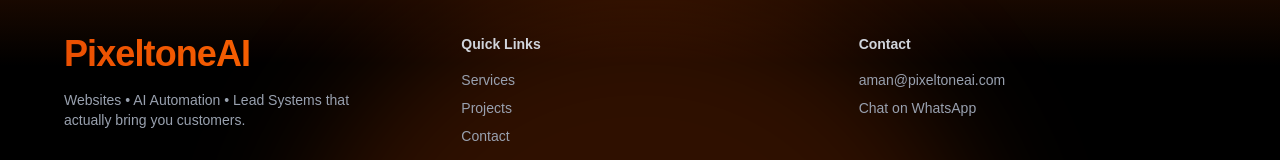
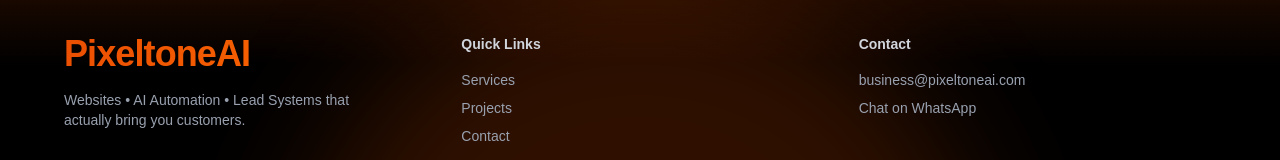
Before and after one commit to pixeltoneai/pixeltoneai, a Next.js app: page / in a window 1280 px wide. Shown: the part 3590-3750 px from the top of the page. Built offline with nearby package versions, Linux system fonts and the light colour scheme.

Commit message:
Updated mail

```diff
--- a/components/CTA.tsx
+++ b/components/CTA.tsx
@@ -42,13 +42,14 @@
           <a
             href="https://wa.me/919512260104?text=Hi%20I%20saw%20your%20website%20PixeltoneAI"
             target="_blank"
+            rel="noopener noreferrer"
             className="bg-[#EB5002] text-white px-8 py-4 rounded-xl font-medium hover:scale-105 transition duration-300 hover:bg-[#d94400] hover:shadow-lg hover:shadow-orange-500/30"
           >
             Chat on WhatsApp
           </a>
 
           <a
-            href="mailto:aman@pixeltoneai.com"
+            href="mailto:business@pixeltoneai.com?subject=Interested in PixeltoneAI services"
             className="border border-gray-600 text-gray-300 px-8 py-4 rounded-xl hover:border-[#EB5002] hover:text-[#EB5002] transition"
           >
             Email Us
--- a/components/Footer.tsx
+++ b/components/Footer.tsx
@@ -55,15 +55,16 @@
 
             <div className="flex flex-col gap-2 text-sm text-gray-400">
               <a
-                href="mailto:aman@pixeltoneai.com"
+                href="mailto:business@pixeltoneai.com"
                 className="hover:text-[#EB5002] transition"
               >
-                aman@pixeltoneai.com
+                business@pixeltoneai.com
               </a>
 
               <a
                 href="https://wa.me/919512260104"
                 target="_blank"
+                rel="noopener noreferrer"
                 className="hover:text-[#EB5002] transition"
               >
                 Chat on WhatsApp
@@ -79,6 +80,7 @@
           <a
             href="https://www.instagram.com/pixeltoneai"
             target="_blank"
+            rel="noopener noreferrer"
             className="relative text-gray-400 hover:text-[#EB5002] transition group"
           >
             <FaInstagram />
@@ -88,6 +90,7 @@
           <a
             href="https://www.linkedin.com/in/aman-shrivastav-5842893b5"
             target="_blank"
+            rel="noopener noreferrer"
             className="relative text-gray-400 hover:text-[#EB5002] transition group"
           >
             <FaLinkedin />
@@ -95,7 +98,7 @@
           </a>
 
           <a
-            href="mailto:aman@pixeltoneai.com"
+            href="mailto:business@pixeltoneai.com"
             className="relative text-gray-400 hover:text-[#EB5002] transition group"
           >
             <FaEnvelope />
```
